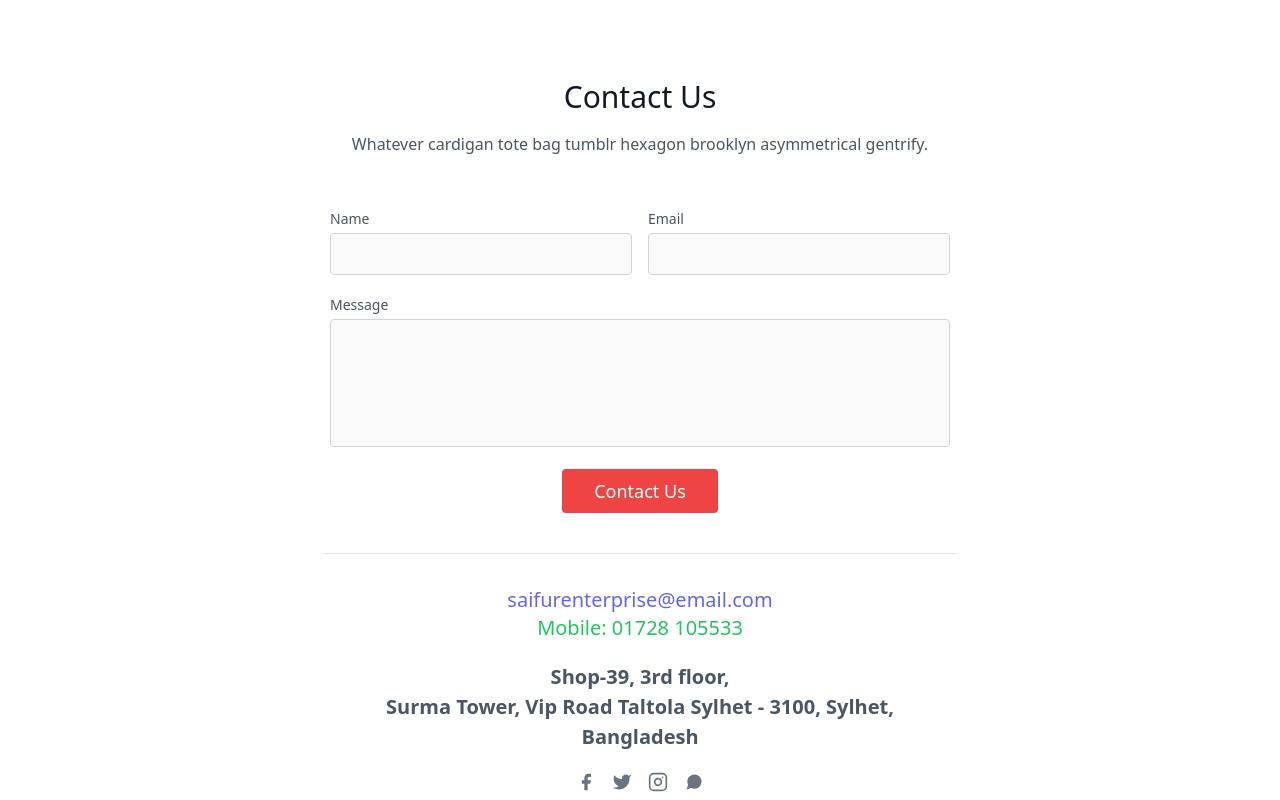
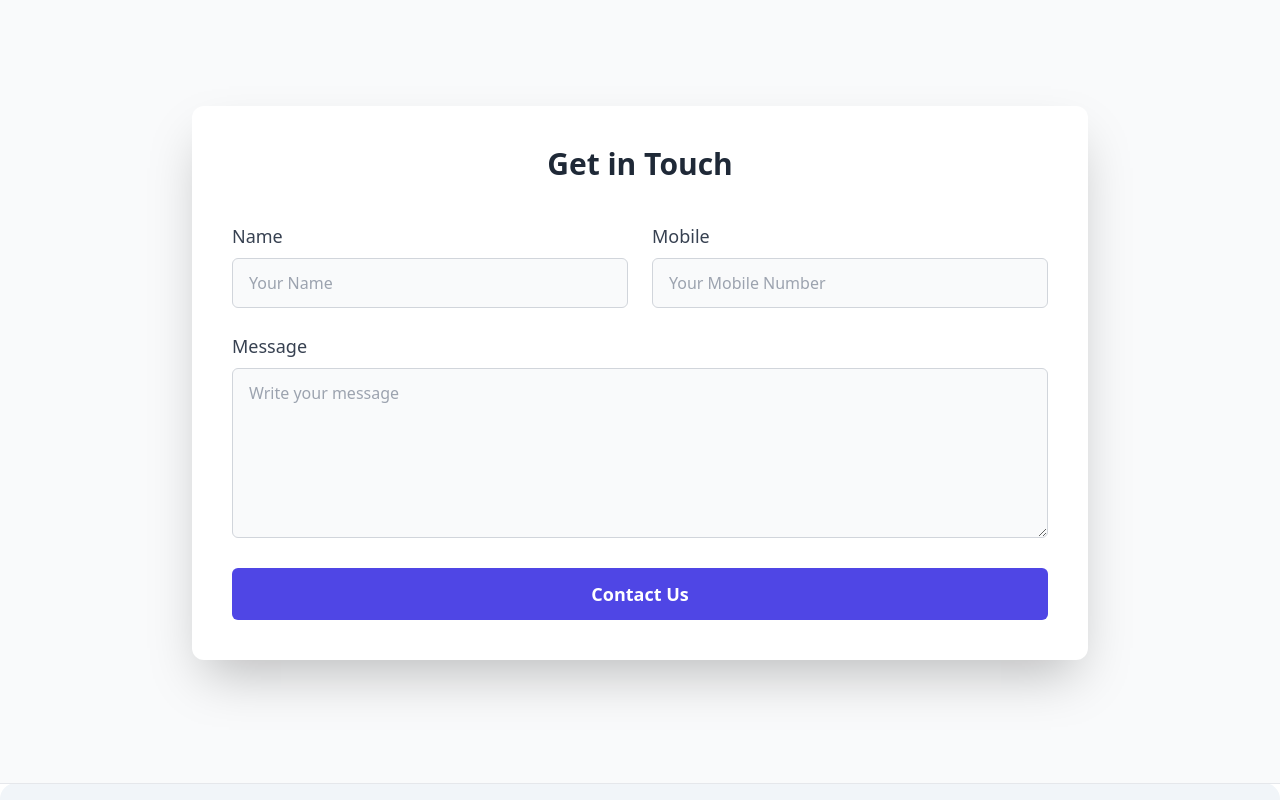
Before and after one commit to jahedripon9/saifurenterprice, a React (Vite) app: page / in a window 1280 px wide. Shown: the part 4300-5100 px from the top of the page. Built offline with nearby package versions, Linux system fonts and the light colour scheme.

Commit message:
Modal Many of Problem

```diff
--- a/package.json
+++ b/package.json
@@ -13,6 +13,7 @@
     "@headlessui/react": "^2.1.8",
     "@heroicons/react": "^2.1.5",
     "@material-tailwind/react": "^2.1.10",
+    "emailjs-com": "^3.2.0",
     "react": "^18.3.1",
     "react-dom": "^18.3.1",
     "swiper": "^11.1.14"
--- a/src/pages/Contact/Contact.jsx
+++ b/src/pages/Contact/Contact.jsx
@@ -1,72 +1,108 @@
+// ContactForm.jsx
+import React, { useState } from "react";
+import emailjs from "emailjs-com";
 
 const Contact = () => {
+  const [formData, setFormData] = useState({
+    name: "",
+    mobile: "",
+    message: ""
+  });
+
+  const handleChange = (e) => {
+    const { name, value } = e.target;
+    setFormData((prev) => ({
+      ...prev,
+      [name]: value
+    }));
+  };
+
+  const handleSubmit = (e) => {
+    e.preventDefault();
+
+    emailjs
+      .send(
+        "YOUR_SERVICE_ID",
+        "YOUR_TEMPLATE_ID",
+        formData,
+        "YOUR_USER_ID"
+// EmailJS Setup: Replace YOUR_SERVICE_ID, YOUR_TEMPLATE_ID, and YOUR_USER_ID with the credentials from your EmailJS account. // You can configure the template for receiving emails in your EmailJS dashboard.
+      )
+      .then(
+        (response) => {
+          console.log("SUCCESS!", response.status, response.text);
+          alert("Message sent successfully!");
+        },
+        (err) => {
+          console.log("FAILED...", err);
+          alert("Failed to send message. Please try again.");
+        }
+      );
+
+    setFormData({
+      name: "",
+      mobile: "",
+      message: ""
+    });
+  };
+
   return (
-    <div className="container mx-auto" id="contact">
-        <section  className="text-gray-600 body-font relative">
-  <div  className="container px-5 py-24 mx-auto">
-    <div  className="flex flex-col text-center w-full mb-12">
-      <h1  className="sm:text-3xl text-2xl font-medium title-font mb-4 text-gray-900">Contact Us</h1>
-      <p  className="lg:w-2/3 mx-auto leading-relaxed text-base">Whatever cardigan tote bag tumblr hexagon brooklyn asymmetrical gentrify.</p>
-    </div>
-    <div  className="lg:w-1/2 md:w-2/3 mx-auto">
-      <div  className="flex flex-wrap -m-2">
-        <div  className="p-2 w-1/2">
-          <div  className="relative">
-            <label for="name"  className="leading-7 text-sm text-gray-600">Name</label>
-            <input type="text" id="name" name="name"  className="w-full bg-gray-100 bg-opacity-50 rounded border border-gray-300 focus:border-indigo-500 focus:bg-white focus:ring-2 focus:ring-indigo-200 text-base outline-none text-gray-700 py-1 px-3 leading-8 transition-colors duration-200 ease-in-out" />
+    <div className="min-h-screen flex items-center justify-center bg-gray-50">
+      <div className="bg-white p-10 rounded-xl shadow-2xl w-full max-w-4xl">
+        <h2 className="text-3xl font-bold text-center text-gray-800 mb-10">Get in Touch</h2>
+        <form onSubmit={handleSubmit} className="space-y-6">
+          <div className="grid grid-cols-1 sm:grid-cols-2 gap-6">
+            <div>
+              <label className="block text-lg text-gray-700 font-medium">Name</label>
+              <input
+                type="text"
+                name="name"
+                value={formData.name}
+                onChange={handleChange}
+                required
+                className="mt-2 px-4 py-3 bg-gray-50 border border-gray-300 rounded-md w-full focus:outline-none focus:ring-2 focus:ring-indigo-500"
+                placeholder="Your Name"
+              />
+            </div>
+            <div>
+              <label className="block text-lg text-gray-700 font-medium">Mobile</label>
+              <input
+                type="text"
+                name="mobile"
+                value={formData.mobile}
+                onChange={handleChange}
+                required
+                className="mt-2 px-4 py-3 bg-gray-50 border border-gray-300 rounded-md w-full focus:outline-none focus:ring-2 focus:ring-indigo-500"
+                placeholder="Your Mobile Number"
+              />
+            </div>
           </div>
-        </div>
-        <div  className="p-2 w-1/2">
-          <div  className="relative">
-            <label for="email"  className="leading-7 text-sm text-gray-600">Email</label>
-            <input type="email" id="email" name="email"  className="w-full bg-gray-100 bg-opacity-50 rounded border border-gray-300 focus:border-indigo-500 focus:bg-white focus:ring-2 focus:ring-indigo-200 text-base outline-none text-gray-700 py-1 px-3 leading-8 transition-colors duration-200 ease-in-out" />
+
+          <div>
+            <label className="block text-lg text-gray-700 font-medium">Message</label>
+            <textarea
+              name="message"
+              value={formData.message}
+              onChange={handleChange}
+              required
+              className="mt-2 px-4 py-3 bg-gray-50 border border-gray-300 rounded-md w-full focus:outline-none focus:ring-2 focus:ring-indigo-500"
+              placeholder="Write your message"
+              rows="6"
+            />
           </div>
-        </div>
-        <div  className="p-2 w-full">
-          <div  className="relative">
-            <label for="message"  className="leading-7 text-sm text-gray-600">Message</label>
-            <textarea id="message" name="message"  className="w-full bg-gray-100 bg-opacity-50 rounded border border-gray-300 focus:border-indigo-500 focus:bg-white focus:ring-2 focus:ring-indigo-200 h-32 text-base outline-none text-gray-700 py-1 px-3 resize-none leading-6 transition-colors duration-200 ease-in-out"></textarea>
+
+          <div>
+            <button
+              type="submit"
+              className="w-full py-3 bg-indigo-600 text-white font-bold text-lg rounded-md hover:bg-indigo-700 focus:outline-none focus:ring-2 focus:ring-indigo-500"
+            >
+              Contact Us
+            </button>
           </div>
-        </div>
-        <div  className="p-2 w-full">
-          <button  className="flex mx-auto text-white bg-red-500 border-0 py-2 px-8 focus:outline-none hover:bg-red-600 rounded text-lg">Contact Us</button>
-        </div>
-        <div  className="p-2 w-full pt-8 mt-8 border-t border-gray-200 text-center">
-          <a  className="text-indigo-500 font-medium text-xl">saifurenterprise@email.com</a> <br />
-          <a  className="text-green-500 font-medium text-xl my-10">Mobile: 01728 105533</a>
-          <p  className="leading-normal my-5 font-bold text-xl">Shop-39, 3rd floor,
-            <br />Surma Tower, Vip Road Taltola Sylhet - 3100, Sylhet, Bangladesh
-          </p>
-          <span  className="inline-flex">
-            <a  className="text-gray-500">
-              <svg fill="currentColor" stroke-linecap="round" stroke-linejoin="round" stroke-width="2"  className="w-5 h-5" viewBox="0 0 24 24">
-                <path d="M18 2h-3a5 5 0 00-5 5v3H7v4h3v8h4v-8h3l1-4h-4V7a1 1 0 011-1h3z"></path>
-              </svg>
-            </a>
-            <a  className="ml-4 text-gray-500">
-              <svg fill="currentColor" stroke-linecap="round" stroke-linejoin="round" stroke-width="2"  className="w-5 h-5" viewBox="0 0 24 24">
-                <path d="M23 3a10.9 10.9 0 01-3.14 1.53 4.48 4.48 0 00-7.86 3v1A10.66 10.66 0 013 4s-4 9 5 13a11.64 11.64 0 01-7 2c9 5 20 0 20-11.5a4.5 4.5 0 00-.08-.83A7.72 7.72 0 0023 3z"></path>
-              </svg>
-            </a>
-            <a  className="ml-4 text-gray-500">
-              <svg fill="none" stroke="currentColor" stroke-linecap="round" stroke-linejoin="round" stroke-width="2"  className="w-5 h-5" viewBox="0 0 24 24">
-                <rect width="20" height="20" x="2" y="2" rx="5" ry="5"></rect>
-                <path d="M16 11.37A4 4 0 1112.63 8 4 4 0 0116 11.37zm1.5-4.87h.01"></path>
-              </svg>
-            </a>
-            <a  className="ml-4 text-gray-500">
-              <svg fill="currentColor" stroke-linecap="round" stroke-linejoin="round" stroke-width="2"  className="w-5 h-5" viewBox="0 0 24 24">
-                <path d="M21 11.5a8.38 8.38 0 01-.9 3.8 8.5 8.5 0 01-7.6 4.7 8.38 8.38 0 01-3.8-.9L3 21l1.9-5.7a8.38 8.38 0 01-.9-3.8 8.5 8.5 0 014.7-7.6 8.38 8.38 0 013.8-.9h.5a8.48 8.48 0 018 8v.5z"></path>
-              </svg>
-            </a>
-          </span>
-        </div>
+        </form>
       </div>
     </div>
-  </div>
-</section>
-    </div>
-  )
-}
+  );
+};
 
-export default Contact
+export default Contact;
```
Also changed, not shown: 1 other file (tests, documents, lock files or other folders).
